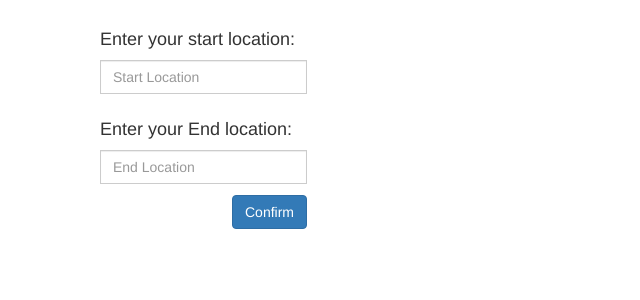
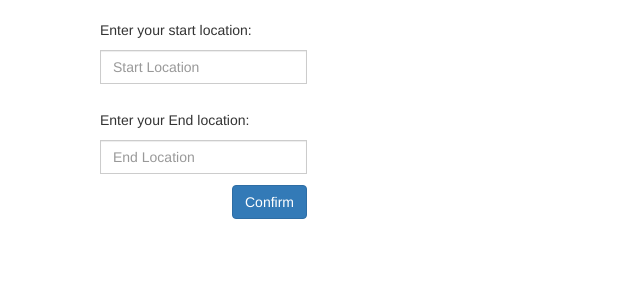
Before and after one commit to SweetPotatoChips/Philip, a PHP site: page /makeBooking.php in a window 1280 px wide. Shown: the part 72-372 px from the top of the page, without its empty margins (0-640 px from the left). Run offline with PHP 8.4, Linux system fonts and the light colour scheme; some libraries are stand-ins or nearby versions.

Commit message:
changed font

```diff
--- a/makeBooking.php
+++ b/makeBooking.php
@@ -16,9 +16,9 @@
             ?>
             <form name="starEndLoc">
                 <div class="input-group">
-                    <h4>Enter your start location:</h4>
+                    <p>Enter your start location:</p>
                     <input type="text" class="form-control" placeholder="Start Location" >
-                    <h4 style="padding-top:60px;">Enter your End location:</h4>
+                    <p style="padding-top:60px;">Enter your End location:</p>
                     <input tpye="text class" class="form-control" placeholder="End Location">
                     <p style="padding-top:35px;"></p>
                     <div align="right">
```
